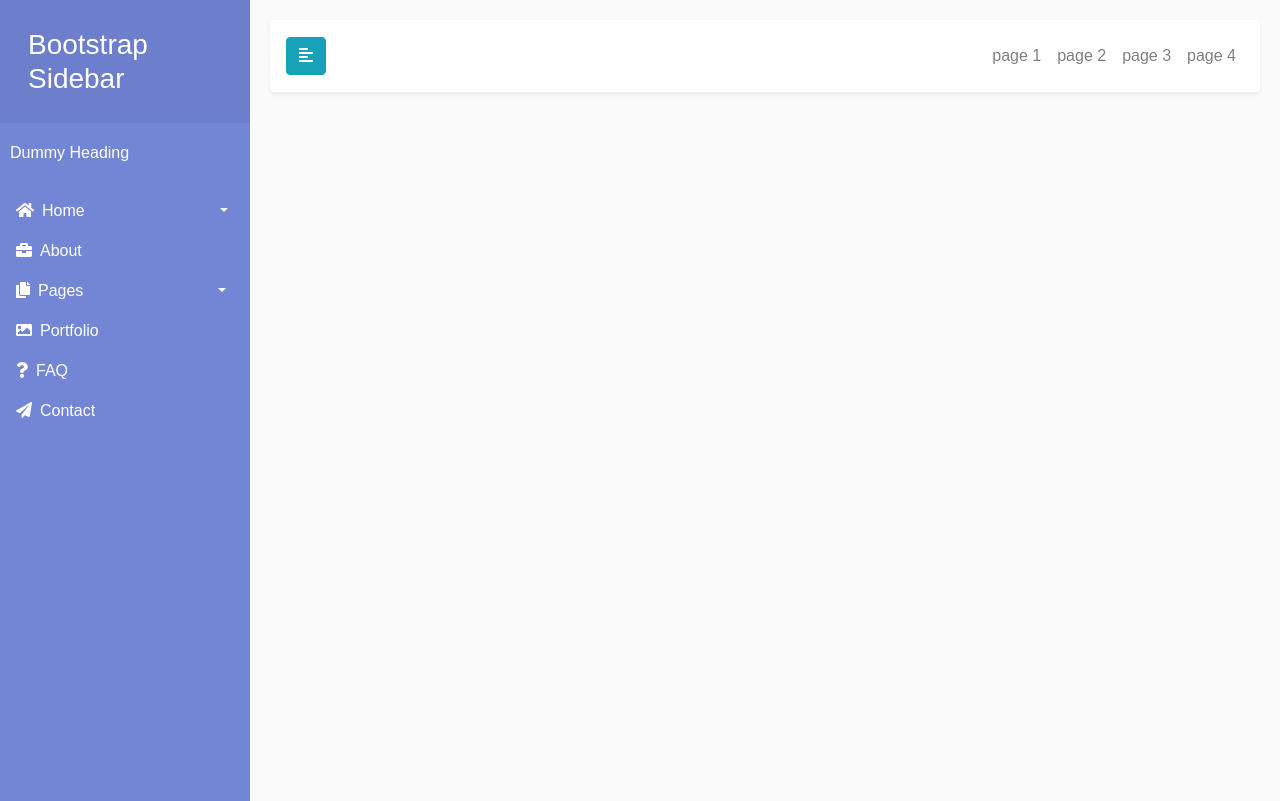
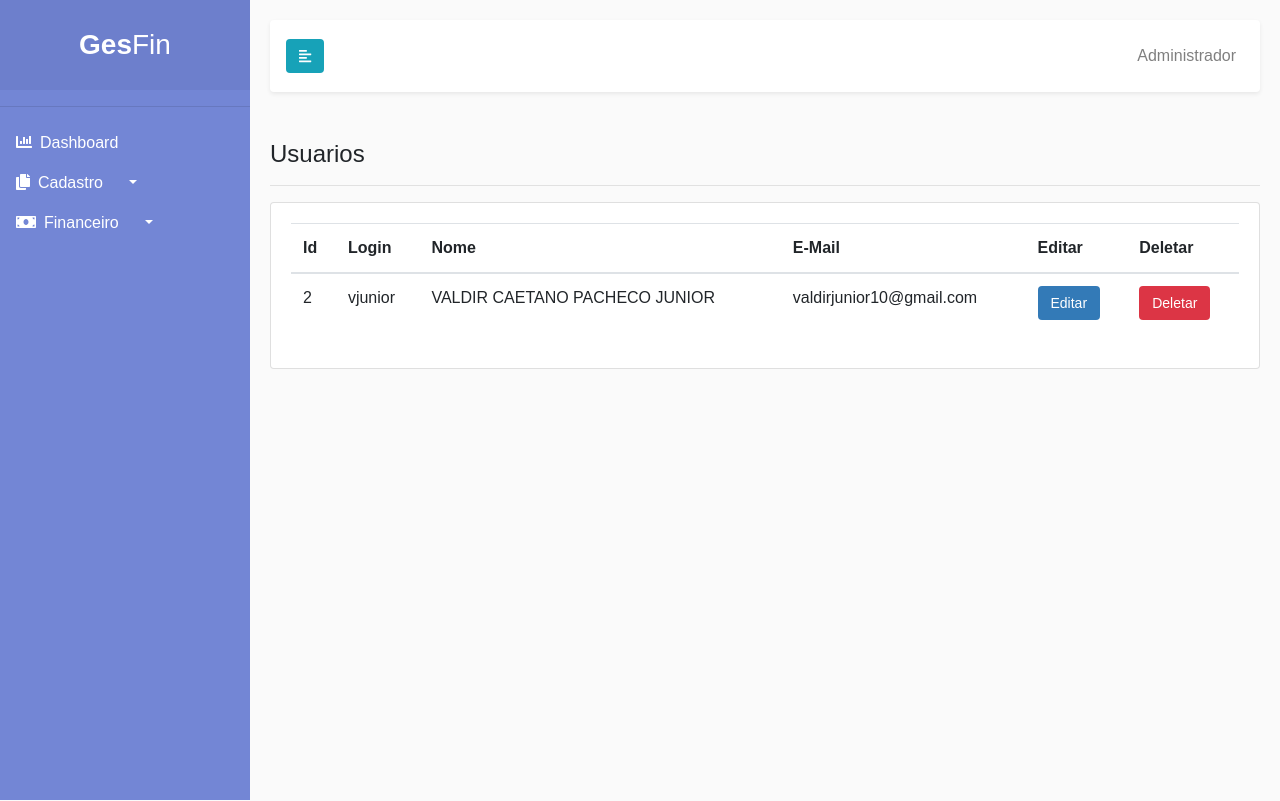
Before and after one commit to valdirjunior10/financeiro, a React (Create React App) app: page /usuario in a window 1280 px wide. Built offline with nearby package versions, Linux system fonts and the light colour scheme; data requests are answered from the project's data file.

Commit message:
editar usuario

```diff
--- a/db.json
+++ b/db.json
@@ -25,6 +25,7 @@
   ],
   "usuarios": [
     {
+      "id": "2",
       "nome": "VALDIR CAETANO PACHECO JUNIOR",
       "login": "vjunior",
       "email": "valdirjunior10@gmail.com"
--- a/src/components/content/Content.js
+++ b/src/components/content/Content.js
@@ -1,19 +1,20 @@
-import React from 'react';
+import React, {Component} from 'react';
 import classNames from 'classnames';
 import { Container } from 'reactstrap';
 import NavBar from './Navbar';
 import { Switch, Route } from 'react-router-dom';
 
 import TabelaUsuario from '../usuario/Tabela';
-
-
+import FormUsuario from '../usuario/Form';
 
 export default props => (
     <Container fluid className={classNames('content', {'is-open': props.isOpen})}>
       <NavBar toggle={props.toggle}/>
       <Switch>
         <Route exact path="/" component={() => "Hello" } />
-        <Route exact path="/about" component={TabelaUsuario} />
+        {/* <Route exact path="/about" component={TabelaUsuario} /> */}
+        <Route exact path="/usuario" component={TabelaUsuario}></Route>
+        <Route exact path="/usuario/editar/:id" component={FormUsuario}></Route>
         <Route exact path="/Pages" component={() => "Pages" } />
         <Route exact path="/faq" component={() => "FAQ" } />
         <Route exact path="/contact" component={() => "Contact" } />
--- a/src/components/content/Navbar.js
+++ b/src/components/content/Navbar.js
@@ -18,17 +18,9 @@ export default props => {
       <Collapse isOpen={isOpen} navbar>
         <Nav className="ml-auto" navbar>
           <NavItem>
-            <NavLink tag={Link} to={'/page-1'}>page 1</NavLink>
+            <NavLink tag={Link} to={'/page-1'}>Administrador</NavLink>
           </NavItem>
-          <NavItem>
-            <NavLink tag={Link} to={'/page-2'}>page 2</NavLink>
-          </NavItem>
-          <NavItem>
-            <NavLink tag={Link} to={'/page-3'}>page 3</NavLink>
-          </NavItem>
-          <NavItem>
-            <NavLink tag={Link} to={'/page-4'}>page 4</NavLink>
-          </NavItem>
+
       </Nav>
       </Collapse>
     </Navbar>
--- a/src/components/linkButton/LinkButton.css
+++ b/src/components/linkButton/LinkButton.css
@@ -1,8 +1,36 @@
-.link-btn {
-    background-color: #007bff;
+.link-btn-primary {
+    color: #fff;
+    background-color: #337ab7;
+    border-color: #2e6da4;
+}
+
+.link-btn-danger {
+    background-color: red;
     border-radius: 9px;
     border: none;
     padding: 5px 5px;
     margin: 5px 5px;
     color: white;
 }
+
+.btn {
+    display: inline-block;
+    margin-bottom: 0;
+    font-weight: 400;
+    text-align: center;
+    white-space: nowrap;
+    vertical-align: middle;
+    -ms-touch-action: manipulation;
+    touch-action: manipulation;
+    cursor: pointer;
+    background-image: none;
+    border: 1px solid transparent;
+    padding: 6px 12px;
+    font-size: 14px;
+    line-height: 1.42857143;
+    border-radius: 4px;
+    -webkit-user-select: none;
+    -moz-user-select: none;
+    -ms-user-select: none;
+    user-select: none;
+}
--- a/src/components/linkButton/LinkButton.js
+++ /dev/null
@@ -1,10 +0,0 @@
-import React, {Component} from 'react';
-import  './LinkButton.css';
-import {Link} from 'react-router-dom';
-export default class LinkButton extends Component{
-    render(){
-        return(
-            <Link className="link-btn" to={this.props.url}>{this.props.label}</Link>
-        )
-    }
-}
--- /dev/null
+++ b/src/components/sidebar/SideBar.css
@@ -0,0 +1,19 @@
+
+li a.dropdown-toggle::after {
+    display: inline-flex !important;
+    position: relative !important;
+    left: 10% !important;
+    top: 10% !important;
+}
+
+
+.div-foto-user {
+    text-align: center;
+    padding-bottom: 10px;
+    padding-top: 10px;
+    background-color: white;
+}
+
+.div-titulo {
+    text-align: center;
+}
--- a/src/components/sidebar/SideBar.js
+++ b/src/components/sidebar/SideBar.js
@@ -1,45 +1,38 @@
 import React from 'react';
 import { FontAwesomeIcon } from '@fortawesome/react-fontawesome';
-import { faHome, faBriefcase, faPaperPlane, faQuestion, faImage, faCopy } from '@fortawesome/free-solid-svg-icons';
+import {faChartBar, faMoneyBill, faHome, faBriefcase, faPaperPlane, faQuestion, faImage, faCopy } from '@fortawesome/free-solid-svg-icons';
 import SubMenu from './SubMenu';
-import { NavItem, NavLink, Nav } from 'reactstrap';
+import { NavItem, NavLink, Nav, Media } from 'reactstrap';
 import classNames from 'classnames';
-import {Link} from 'react-router-dom';
-import $ from 'jquery';
+import { Link } from 'react-router-dom';
+import './SideBar.css';
+
 
 class SideBar extends React.Component {
   render() {
-    return(
-      <div className={classNames('sidebar', {'is-open': this.props.isOpen})}>
+    return (
+      <div className={classNames('sidebar', { 'is-open': this.props.isOpen })}>
         <div className="sidebar-header">
-        <span color="info" onClick={this.props.toggle} style={{color: '#fff'}}>&times;</span>
-        <h3>Bootstrap Sidebar</h3>
+          <span color="info" onClick={this.props.toggle} style={{ color: '#fff' }}>&times;</span>
+         <div  className="div-titulo">
+           <h3><b>Ges</b>Fin</h3>
+         {/* <img src={LogoUser}></img> */}
          </div>
+          {/* <h3>Gestão Financeira</h3> */}
+        </div>
+
+        <hr/>
+
         <div className="side-menu">
           <Nav vertical className="list-unstyled pb-3">
-          <p>Dummy Heading</p>
-          <SubMenu title="Home" icon={faHome} items={submenus[0]}/>
+
             <NavItem>
               <NavLink tag={Link} to={'/about'}>
-              <FontAwesomeIcon icon={faBriefcase} className="mr-2"/>About
+                <FontAwesomeIcon icon={faChartBar} className="mr-2" />Dashboard
             </NavLink>
             </NavItem>
-          <SubMenu title="Pages" icon={faCopy} items={submenus[1]}/>
-          <NavItem>
-            <NavLink tag={Link} to={'/pages'}>
-              <FontAwesomeIcon icon={faImage} className="mr-2"/>Portfolio
-            </NavLink>
-          </NavItem>
-          <NavItem>
-            <NavLink tag={Link} to={'/faq'}>
-              <FontAwesomeIcon icon={faQuestion} className="mr-2"/>FAQ
-            </NavLink>
-          </NavItem>
-          <NavItem>
-            <NavLink tag={Link} to={'/contact'}>
-              <FontAwesomeIcon icon={faPaperPlane} className="mr-2"/>Contact
-            </NavLink>
-          </NavItem>
+            <SubMenu font-size={10} title="Cadastro" icon={faCopy} items={submenus[0]} />
+            <SubMenu title="Financeiro" icon={faMoneyBill} items={submenus[1]} />
           </Nav>
         </div>
       </div>
@@ -52,26 +45,22 @@ class SideBar extends React.Component {
 const submenus = [
   [
     {
-        title: "Home 1",
-        target: "Home-1"
+      title: "Usuario",
+      target: "usuario"
     },
     {
-        title: "Home 2",
-        target: "Home-2",
-      },
-      {
-        itle: "Home 3",
-        target: "Home-3",
+      title: "Fornecedor",
+      target: "fornecedor",
     }
   ],
   [
     {
-        title: "Page 1",
-        target: "Page-1",
+      title: "Contas a Pagar",
+      target: "despesa",
     },
     {
-        title: "Page 2",
-        target: "Page-2",
+      title: "Contas a Receber",
+      target: "receita",
     }
   ]
 ]
--- a/src/components/usuario/Form.jsx
+++ b/src/components/usuario/Form.jsx
@@ -1,13 +1,43 @@
 import React from 'react';
-import { Form } from 'reactstrap';
+import { Form, FormGroup, Label, Input, Row, Col } from 'reactstrap';
+import $ from 'jquery';
 
 export default class FormUsuario extends React.Component {
+    constructor(){
+        super();
+        this.state = {id: '', nome: '', email:'', login:'', senha:''}
+    }
+
+
+    componentDidMount() {
+        this.setState({id: this.props.match.params.id});
+
+        $.ajax({
+            url: '127.0.0.1:3000/usuario/' + this.state.id,
+            dataType: 'json',
+            type:'get',
+            success: function(response) {
+                this.state({
+                    // nome:
+                }).bind(this)
+            }
+        })
+    }
+
+
     render() {
         return (
+            <Row>
+                <Col>
+                <h1>{this.state.id}</h1>
                     <Form>
                         <FormGroup>
-                    <Label for="login">Email</Label>
+                            <Label for="login">Login</Label>
                             <Input type="text" name="login" id="login" placeholder="Informe o Login" />
+                        </FormGroup>
+                        <FormGroup>
+                            <Label for="nome">Nome</Label>
+                            <Input type="text" name="nome" id="nome" placeholder="Informe o Nome" />
                         </FormGroup>
                         <FormGroup>
                             <Label for="email">E-Mail</Label>
@@ -18,6 +48,10 @@ export default class FormUsuario extends React.Component {
                             <Input type="password" name="senha" id="senha" placeholder="Informe a Senha" />
                         </FormGroup>
                     </Form>
+                </Col>
+
+            </Row>
+
         )
     }
 }
--- a/src/components/usuario/Tabela.jsx
+++ b/src/components/usuario/Tabela.jsx
@@ -1,7 +1,7 @@
 import React, { Component } from 'react';
-import {Link} from 'react-router-dom';
+import { Link } from 'react-router-dom';
 import $ from 'jquery';
-import LinkButton from '../linkButton/LinkButton';
+import '../linkButton/LinkButton.css';
 import {
     Card, CardImg, CardText, CardBody,
     CardTitle, CardSubtitle, Button, Container, Row, Col, Table
@@ -23,7 +23,7 @@ export default class TabelaUsuario extends Component {
                 console.log('teste');
                 this.setState({ lista: resposta })
             }.bind(this),
-            error: function(resposta) {
+            error: function (resposta) {
                 console.log(resposta);
             }
         });
@@ -46,21 +46,31 @@ export default class TabelaUsuario extends Component {
                                 <Table responsive hover>
                                     <thead>
                                         <tr>
+                                            <th>Id</th>
                                             <th>Login</th>
                                             <th>Nome</th>
                                             <th>E-Mail</th>
                                             <th>Editar</th>
+                                            <th>Deletar</th>
                                         </tr>
                                     </thead>
                                     <tbody>
                                         {
                                             this.state.lista.map(function (usuario) {
                                                 return (
-                                                    <tr>
+                                                    <tr key={usuario.id}>
+                                                        <td>{usuario.id}</td>
                                                         <td>{usuario.login}</td>
                                                         <td>{usuario.nome}</td>
                                                         <td>{usuario.email}</td>
-                                                        <td><LinkButton url="/Home-1" label="Editar"></LinkButton></td>
+                                                        <td>
+                                                            <Link
+                                                                className="btn link-btn-primary"
+                                                                to={"/usuario/editar/" + usuario.id}
+                                                            >Editar
+                                                            </Link>
+                                                        </td>
+                                                        <td><Button color="danger">Deletar</Button></td>
                                                     </tr>
                                                 )
                                             })
```
Also changed, not shown: src/components/linkButton/LinkButtonDanger.js (added, +10 -0 lines), src/components/linkButton/LinkButtonPrimary.js (added, +15 -0 lines), src/image/user.png (added). Lines whose indentation alone changed are shown as unchanged.
